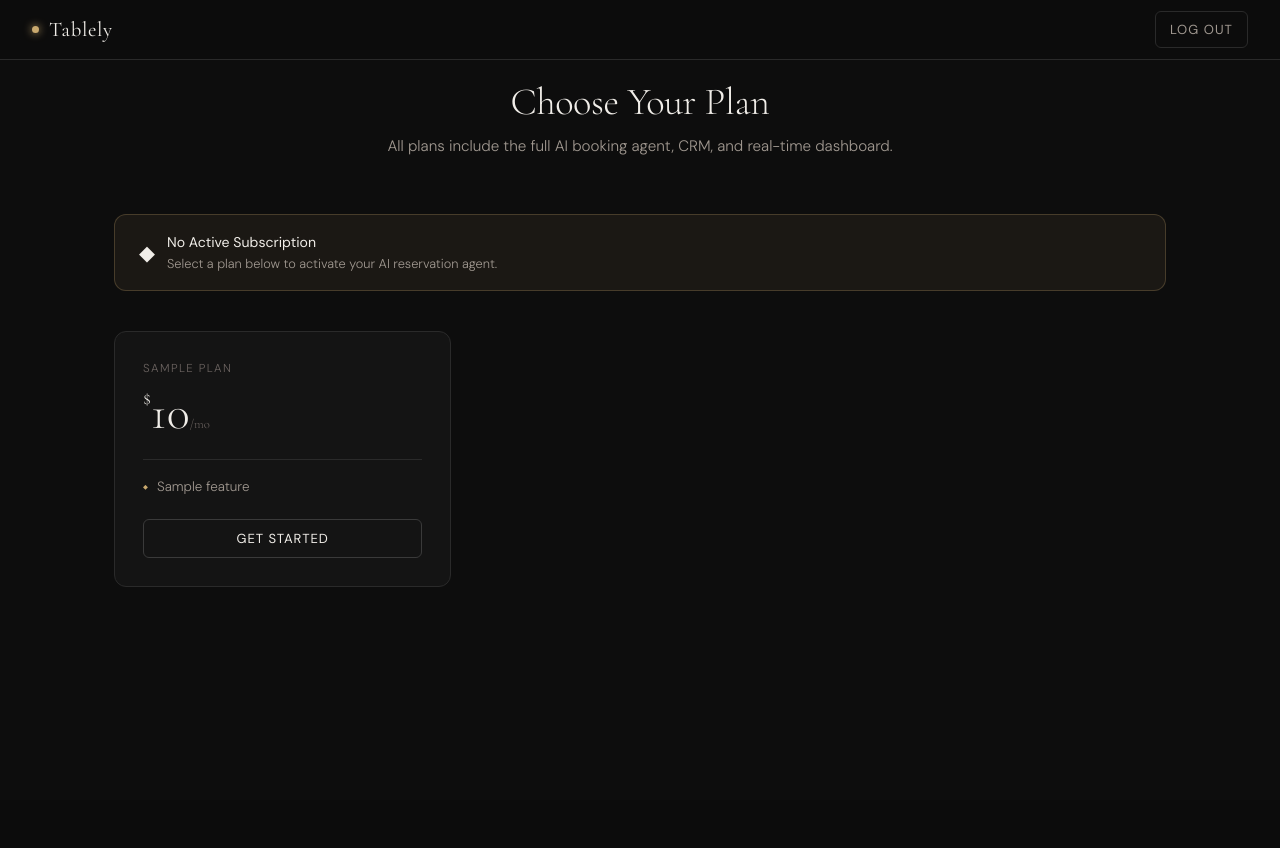
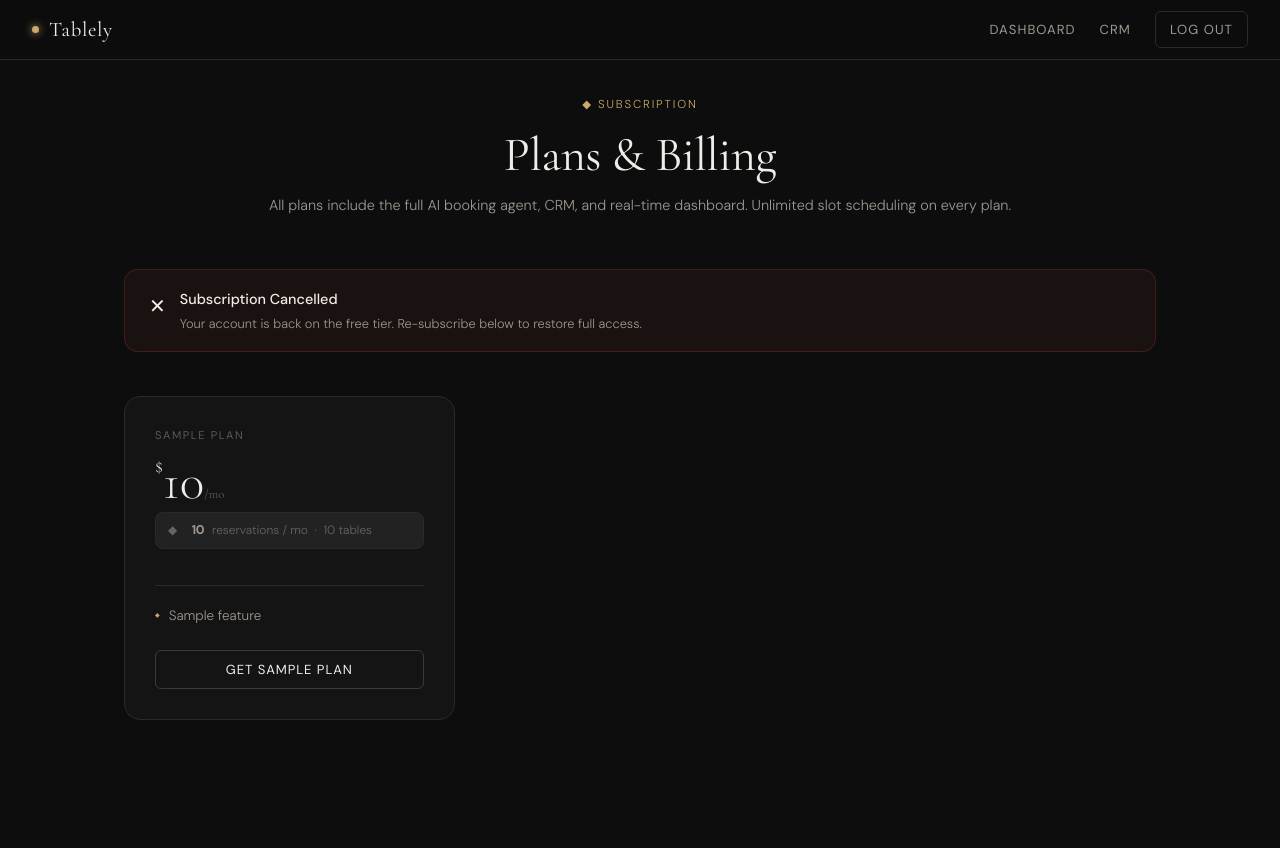
Before and after one commit to abdulwaarisinfo-dot/AI-RESTAURANT-RESERVATION-BOT, a FastAPI app: template templates/billing.html in a window 1280 px wide. Before the commit the page ends 587 px from the top, so only its background shows below. Run offline with FastAPI, Linux system fonts and the light colour scheme; the template is opened without the code that fills it: most values are stand-ins (such as "Sample title", 1, 10 or a date in 2020).

Commit message:
Update billing.html

```diff
--- a/templates/billing.html
+++ b/templates/billing.html
@@ -4,148 +4,235 @@
   <title>Billing — Tablely</title>
   {% include "_base_styles.html" %}
   <style>
+    /* ── PAGE SHELL ── */
     .billing-page {
       min-height: 100vh;
-      padding: 80px 24px 60px;
-      max-width: 1100px;
+      padding: 96px 24px 80px;
+      max-width: 1080px;
       margin: 0 auto;
     }
+
+    /* ── HEADER ── */
     .billing-header {
       text-align: center;
-      margin-bottom: 56px;
+      margin-bottom: 52px;
     }
-    .billing-header h1 { font-size: 2.4rem; margin-bottom: 10px; }
-    .billing-header p { color: var(--text-2); font-size: .95rem; }
+    .billing-eyebrow {
+      font-size: .72rem; letter-spacing: .16em; text-transform: uppercase;
+      color: var(--gold); margin-bottom: 14px;
+    }
+    .billing-header h1 {
+      font-family: 'Cormorant Garamond', serif;
+      font-size: clamp(2rem, 4vw, 3rem);
+      font-weight: 400; color: var(--text); margin-bottom: 10px;
+    }
+    .billing-header p { font-size: .9rem; color: var(--text-2); }
 
-    /* STATUS BANNER */
+    /* ── STATUS BANNERS ── */
     .status-banner {
       display: flex; align-items: center; justify-content: space-between;
-      gap: 16px; padding: 16px 24px;
-      border-radius: var(--radius-lg); margin-bottom: 40px;
-      flex-wrap: wrap;
+      gap: 16px; padding: 18px 24px;
+      border-radius: 14px; margin-bottom: 44px; flex-wrap: wrap;
     }
-    .status-banner.active { background: rgba(91,184,145,.08); border: 1px solid rgba(91,184,145,.25); }
-    .status-banner.inactive { background: rgba(201,169,110,.08); border: 1px solid rgba(201,169,110,.25); }
-    .status-left { display: flex; align-items: center; gap: 12px; }
-    .status-icon { font-size: 1.3rem; }
-    .status-title { font-size: .88rem; color: var(--text); font-weight: 400; }
-    .status-desc { font-size: .8rem; color: var(--text-2); }
+    .status-banner.free {
+      background: rgba(201,169,110,.07);
+      border: 1px solid rgba(201,169,110,.22);
+    }
+    .status-banner.active {
+      background: rgba(91,184,145,.07);
+      border: 1px solid rgba(91,184,145,.22);
+    }
+    .status-banner.cancelled {
+      background: rgba(200,80,80,.07);
+      border: 1px solid rgba(200,80,80,.22);
+    }
+    .status-left { display: flex; align-items: flex-start; gap: 14px; }
+    .status-icon { font-size: 1.25rem; padding-top: 2px; }
+    .status-title { font-size: .9rem; color: var(--text); font-weight: 500; margin-bottom: 3px; }
+    .status-desc { font-size: .8rem; color: var(--text-2); line-height: 1.5; }
 
-    /* PLANS GRID */
+    /* FREE TIER USAGE METER */
+    .free-usage {
+      display: flex; align-items: center; gap: 12px; margin-top: 10px; flex-wrap: wrap;
+    }
+    .usage-bar-wrap {
+      flex: 1; min-width: 140px; height: 4px;
+      background: var(--bg-4); border-radius: 2px; overflow: hidden;
+    }
+    .usage-bar-fill {
+      height: 100%; border-radius: 2px;
+      background: var(--gold);
+      transition: width .5s ease;
+    }
+    .usage-bar-fill.danger { background: #e55; }
+    .usage-label { font-size: .75rem; color: var(--text-3); white-space: nowrap; }
+
+    /* ── PLANS GRID ── */
     .plans-grid {
       display: grid;
       grid-template-columns: repeat(3, 1fr);
       gap: 20px;
+      margin-bottom: 48px;
     }
     .plan-card {
       background: var(--bg-2); border: 1px solid var(--border);
-      border-radius: var(--radius-lg); padding: 28px;
+      border-radius: 16px; padding: 30px;
       display: flex; flex-direction: column;
-      position: relative; transition: border-color var(--transition);
+      position: relative;
+      transition: border-color .2s, transform .2s;
     }
+    .plan-card:hover { transform: translateY(-2px); }
     .plan-card.featured {
       border-color: var(--gold-dim);
-      box-shadow: var(--shadow-gold);
+      background: linear-gradient(150deg, var(--bg-2), rgba(201,169,110,.04));
+      box-shadow: 0 0 40px rgba(201,169,110,.06);
     }
     .plan-card.featured::before {
       content: 'Most Popular';
       position: absolute; top: -11px; left: 50%; transform: translateX(-50%);
       background: var(--gold); color: #0d0d0d;
-      font-size: .67rem; font-weight: 500; letter-spacing: .08em; text-transform: uppercase;
-      padding: 3px 12px; border-radius: 100px;
+      font-size: .65rem; font-weight: 600; letter-spacing: .1em; text-transform: uppercase;
+      padding: 3px 14px; border-radius: 100px;
     }
-    .plan-card.current-plan {
+    .plan-card.current {
       border-color: var(--green);
     }
-    .plan-card.current-plan::after {
+    .plan-card.current::after {
       content: 'Current Plan';
       position: absolute; top: -11px; right: 20px;
       background: var(--green); color: #0d0d0d;
-      font-size: .67rem; font-weight: 500; letter-spacing: .08em; text-transform: uppercase;
-      padding: 3px 12px; border-radius: 100px;
+      font-size: .65rem; font-weight: 600; letter-spacing: .1em; text-transform: uppercase;
+      padding: 3px 14px; border-radius: 100px;
     }
     .plan-name {
-      font-size: .72rem; letter-spacing: .12em; text-transform: uppercase;
-      color: var(--text-3); margin-bottom: 10px;
+      font-size: .7rem; letter-spacing: .14em; text-transform: uppercase;
+      color: var(--text-3); margin-bottom: 12px;
     }
     .plan-price {
       font-family: 'Cormorant Garamond', serif;
-      font-size: 3rem; color: var(--text); line-height: 1; margin-bottom: 4px;
+      font-size: 3.2rem; line-height: 1; color: var(--text); margin-bottom: 4px;
     }
-    .plan-price sup { font-size: 1.2rem; vertical-align: top; margin-top: .5rem; }
-    .plan-price-period { font-size: .8rem; color: var(--text-3); }
-    hr { border: none; border-top: 1px solid var(--border); margin: 18px 0; }
-    .plan-features { flex: 1; display: flex; flex-direction: column; gap: 9px; margin-bottom: 22px; }
+    .plan-price sup { font-size: 1.2rem; vertical-align: top; margin-top: .45rem; }
+    .plan-period { font-size: .8rem; color: var(--text-3); }
+    .plan-divider { border: none; border-top: 1px solid var(--border); margin: 20px 0; }
+    .plan-features {
+      flex: 1; display: flex; flex-direction: column; gap: 10px; margin-bottom: 24px;
+    }
     .plan-feature {
       display: flex; align-items: flex-start; gap: 9px;
-      font-size: .84rem; color: var(--text-2); line-height: 1.4;
+      font-size: .84rem; color: var(--text-2); line-height: 1.45;
     }
-    .plan-feature::before { content: '◆'; font-size: .4rem; color: var(--gold); flex-shrink: 0; margin-top: 5px; }
-    .plan-limit-bar { margin-bottom: 16px; }
-    .plan-limit-label { font-size: .72rem; color: var(--text-3); margin-bottom: 5px; }
+    .plan-feature::before {
+      content: '◆'; font-size: .38rem; color: var(--gold);
+      flex-shrink: 0; margin-top: 5px;
+    }
+    .plan-highlight {
+      font-size: .75rem; color: var(--text-3);
+      background: var(--bg-4); border: 1px solid var(--border);
+      border-radius: 8px; padding: 8px 12px; margin-bottom: 16px;
+      display: flex; gap: 8px; align-items: center;
+    }
+    .plan-highlight strong { color: var(--text-2); }
 
-    /* cancel section */
+    /* ── CANCEL SECTION ── */
     .cancel-section {
-      text-align: center; margin-top: 48px;
-      padding: 24px; background: var(--bg-2);
-      border: 1px solid var(--border); border-radius: var(--radius-lg);
+      text-align: center; padding: 28px 24px;
+      background: var(--bg-2); border: 1px solid var(--border);
+      border-radius: 14px;
     }
-    .cancel-section h3 { font-size: 1.1rem; margin-bottom: 6px; }
-    .cancel-section p { font-size: .85rem; color: var(--text-2); margin-bottom: 16px; }
+    .cancel-section h3 { font-size: 1rem; color: var(--text); margin-bottom: 6px; }
+    .cancel-section p  { font-size: .83rem; color: var(--text-2); margin-bottom: 18px; }
 
-    /* loading state */
-    .btn-loading { opacity: .7; pointer-events: none; }
-    .btn-loading::after {
-      content: ' ...';
+    /* ── TOAST ── */
+    #toast {
+      position: fixed; bottom: 28px; right: 28px; z-index: 9999;
+      padding: 12px 20px; border-radius: 10px;
+      font-size: .85rem; color: #fff;
+      opacity: 0; transform: translateY(8px);
+      transition: opacity .25s, transform .25s;
+      pointer-events: none;
     }
+    #toast.show { opacity: 1; transform: translateY(0); }
+    #toast.success { background: rgba(91,184,145,.9); }
+    #toast.error   { background: rgba(200,80,80,.9); }
 
-    @media (max-width: 768px) {
-      .plans-grid { grid-template-columns: 1fr; }
-      .billing-page { padding-top: 72px; }
-    }
+    /* ── RESPONSIVE ── */
+    @media (max-width: 860px) { .plans-grid { grid-template-columns: 1fr; } }
+    @media (max-width: 600px) { .billing-page { padding-top: 76px; } }
   </style>
 </head>
 <body>
+  <!-- NAV -->
   <nav class="nav">
     <a class="nav-brand" href="/">
       <div class="nav-brand-dot"></div>
       Tablely
     </a>
     <div class="nav-links">
-      {% if active %}
-      <a href="/dashboard" class="active">Dashboard</a>
-      {% endif %}
+      <a href="/dashboard">Dashboard</a>
+      <a href="/crm">CRM</a>
       <a href="/logout" class="btn btn-ghost btn-sm">Log Out</a>
     </div>
   </nav>
 
   <div class="billing-page">
+
+    <!-- Header -->
     <div class="billing-header">
-      <h1>Choose Your Plan</h1>
-      <p>All plans include the full AI booking agent, CRM, and real-time dashboard.</p>
+      <div class="billing-eyebrow">◆ Subscription</div>
+      <h1>Plans &amp; Billing</h1>
+      <p>All plans include the full AI booking agent, CRM, and real-time dashboard. Unlimited slot scheduling on every plan.</p>
     </div>
 
-    <!-- Subscription status banner -->
+    <!-- Status banner -->
     {% if active %}
     <div class="status-banner active">
       <div class="status-left">
         <div class="status-icon">✓</div>
         <div>
-          <div class="status-title">Subscription Active</div>
-          <div class="status-desc">Currently on the <strong>{{ current_plan | capitalize }}</strong> plan. You can upgrade or switch below.</div>
+          <div class="status-title">Subscription Active — {{ plans[current_plan].name if current_plan in plans else current_plan | capitalize }} Plan</div>
+          <div class="status-desc">
+            {{ limits.reservations_used }} / {{ limits.reservations_limit }} reservations used this month
+            &nbsp;·&nbsp; Up to {{ limits.tables_max if limits.tables_max < 999 else 'unlimited' }} tables
+            &nbsp;·&nbsp; Unlimited slot scheduling
           </div>
         </div>
-      <a href="/dashboard" class="btn btn-outline btn-sm">Go to Dashboard</a>
       </div>
+      <a href="/dashboard" class="btn btn-outline btn-sm">Dashboard →</a>
+    </div>
+
+    {% elif owner.subscription_status == 'cancelled' %}
+    <div class="status-banner cancelled">
+      <div class="status-left">
+        <div class="status-icon">✕</div>
+        <div>
+          <div class="status-title">Subscription Cancelled</div>
+          <div class="status-desc">Your account is back on the free tier. Re-subscribe below to restore full access.</div>
+        </div>
+      </div>
+    </div>
+
     {% else %}
-    <div class="status-banner inactive">
+    {# Free tier — show live usage meter #}
+    <div class="status-banner free">
       <div class="status-left">
         <div class="status-icon">◆</div>
         <div>
-          <div class="status-title">No Active Subscription</div>
-          <div class="status-desc">Select a plan below to activate your AI reservation agent.</div>
+          <div class="status-title">Free Tier — No subscription required</div>
+          <div class="status-desc">
+            You have <strong>{{ limits.reservations_left }} of {{ free_reservations }} free reservations</strong> remaining
+            &nbsp;·&nbsp; Up to {{ limits.tables_max }} tables
+          </div>
+          <div class="free-usage">
+            <div class="usage-bar-wrap">
+              <div class="usage-bar-fill {% if limits.reservations_left <= 2 %}danger{% endif %}"
+                   style="width: {{ ((limits.reservations_used / free_reservations) * 100) | int }}%"></div>
+            </div>
+            <span class="usage-label">{{ limits.reservations_used }}/{{ free_reservations }} used</span>
           </div>
         </div>
+      </div>
+      <a href="/dashboard" class="btn btn-outline btn-sm">Dashboard →</a>
     </div>
     {% endif %}
 
@@ -154,13 +241,18 @@
       {% for key, plan in plans.items() %}
       <div class="plan-card
         {% if key == 'professional' %}featured{% endif %}
-        {% if key == current_plan and active %}current-plan{% endif %}
+        {% if key == current_plan and active %}current{% endif %}
       ">
         <div class="plan-name">{{ plan.name }}</div>
-        <div class="plan-price">
-          <sup>$</sup>{{ plan.price_month }}<span class="plan-price-period">/mo</span>
+        <div class="plan-price"><sup>$</sup>{{ plan.price_month }}<span class="plan-period">/mo</span></div>
+
+        <div class="plan-highlight">
+          ◆ &nbsp;<strong>{{ plan.reservations_month | int | string | replace('1200','1,200') | replace('1600','1,600') | replace('2000','2,000') }}</strong> reservations / mo
+          &nbsp;·&nbsp; {{ plan.tables_max if plan.tables_max < 999 else '∞' }} tables
         </div>
-        <hr>
+
+        <hr class="plan-divider">
+
         <div class="plan-features">
           {% for f in plan.features %}
           <div class="plan-feature">{{ f }}</div>
@@ -168,93 +260,134 @@
         </div>
 
         {% if key == current_plan and active %}
-        <button class="btn btn-ghost" disabled style="width:100%;">Current Plan</button>
+          <button class="btn btn-ghost" disabled style="width:100%;cursor:default;">Current Plan</button>
         {% else %}
           <button
             class="btn {% if key == 'professional' %}btn-primary{% else %}btn-outline{% endif %}"
             style="width:100%;"
             onclick="subscribe('{{ key }}', this)"
-          data-plan="{{ key }}"
           >
-          {% if active %}Switch to {{ plan.name }}{% else %}Get Started{% endif %}
+            {% if active %}Switch to {{ plan.name }}{% else %}Get {{ plan.name }}{% endif %}
           </button>
         {% endif %}
       </div>
       {% endfor %}
     </div>
 
-    <!-- Cancel subscription (only if active) -->
+    <!-- Cancel section (only shown if active) -->
     {% if active %}
     <div class="cancel-section">
       <h3>Cancel Subscription</h3>
-      <p>Your account will remain active until the end of the billing period.</p>
-      <button class="btn btn-danger btn-sm" onclick="cancelSub(this)">
-        Cancel Subscription
-      </button>
+      <p>Your account reverts to the free tier (10 reservations, 3 tables). All your data is preserved.</p>
+      <button class="btn btn-danger btn-sm" onclick="cancelSub(this)">Cancel Subscription</button>
     </div>
     {% endif %}
-  </div>
+
+  </div><!-- /billing-page -->
+
+  <!-- Toast -->
+  <div id="toast"></div>
 
   <script>
+    function showToast(msg, type) {
+      const t = document.getElementById('toast');
+      t.textContent = msg;
+      t.className   = `show ${type}`;
+      setTimeout(() => { t.className = ''; }, 3200);
+    }
+
+    // ── Subscribe / Switch plan ───────────────────────────────────────────────
+    // POST /api/billing/checkout  { plan }  → { checkout_url, plan }
+    // Auth: reads JWT from httpOnly cookie via Authorization header fallback.
+    // Paddle sandbox redirects to checkout_url.
     async function subscribe(plan, btn) {
-      btn.classList.add('btn-loading');
-      btn.textContent = 'Redirecting...';
+      const orig = btn.textContent;
+      btn.disabled    = true;
+      btn.textContent = 'Redirecting…';
+
+      // Extract JWT from httpOnly cookie (works when cookie is readable by JS;
+      // if httponly flag is set strictly, the server form-submit route is used instead).
+      // For the API route we need the token in the header.
+      const token = getCookie('access_token');
+      if (!token) {
+        window.location.href = '/login';
+        return;
+      }
 
       try {
-        const token = document.cookie.split(';')
-          .find(c => c.trim().startsWith('access_token='))
-          ?.split('=')[1];
-
         const res = await fetch('/api/billing/checkout', {
-          method: 'POST',
+          method:  'POST',
           headers: {
-            'Content-Type': 'application/json',
+            'Content-Type':  'application/json',
             'Authorization': `Bearer ${token}`,
           },
           body: JSON.stringify({ plan }),
         });
 
+        if (!res.ok) {
+          const err = await res.json().catch(() => ({}));
+          showToast(err.detail || 'Checkout failed. Please try again.', 'error');
+          btn.disabled    = false;
+          btn.textContent = orig;
+          return;
+        }
+
         const data = await res.json();
-
         if (data.checkout_url) {
           window.location.href = data.checkout_url;
         } else {
-          showToast('Could not initiate checkout. Please try again.', 'error');
-          btn.classList.remove('btn-loading');
-          btn.textContent = 'Get Started';
+          showToast('Could not open checkout. Please try again.', 'error');
+          btn.disabled    = false;
+          btn.textContent = orig;
         }
       } catch (e) {
         showToast('Network error. Please try again.', 'error');
-        btn.classList.remove('btn-loading');
-        btn.textContent = 'Get Started';
+        btn.disabled    = false;
+        btn.textContent = orig;
       }
     }
 
+    // ── Cancel subscription ───────────────────────────────────────────────────
+    // POST /api/billing/cancel  (no body)  → { cancelled: true }
+    // On success: reload to show updated free-tier banner.
     async function cancelSub(btn) {
-      if (!confirm('Are you sure you want to cancel your subscription?')) return;
-      btn.classList.add('btn-loading');
+      if (!confirm('Cancel your subscription? You will keep access until the end of the billing period, then revert to the free tier.')) return;
+
+      const orig = btn.textContent;
+      btn.disabled    = true;
+      btn.textContent = 'Cancelling…';
+
+      const token = getCookie('access_token');
+      if (!token) { window.location.href = '/login'; return; }
 
       try {
-        const token = document.cookie.split(';')
-          .find(c => c.trim().startsWith('access_token='))
-          ?.split('=')[1];
-
         const res = await fetch('/api/billing/cancel', {
-          method: 'POST',
+          method:  'POST',
           headers: { 'Authorization': `Bearer ${token}` },
         });
 
         if (res.ok) {
-          showToast('Subscription cancelled successfully.', 'success');
-          setTimeout(() => location.reload(), 1500);
+          showToast('Subscription cancelled.', 'success');
+          setTimeout(() => location.reload(), 1600);
         } else {
-          showToast('Failed to cancel. Please contact support.', 'error');
-          btn.classList.remove('btn-loading');
+          const err = await res.json().catch(() => ({}));
+          showToast(err.detail || 'Failed to cancel. Contact support.', 'error');
+          btn.disabled    = false;
+          btn.textContent = orig;
         }
       } catch (e) {
         showToast('Network error.', 'error');
-        btn.classList.remove('btn-loading');
+        btn.disabled    = false;
+        btn.textContent = orig;
       }
+    }
+
+    // Helper: read a cookie by name (works when httpOnly is NOT set, or for non-httponly cookies)
+    function getCookie(name) {
+      return document.cookie.split(';')
+        .map(c => c.trim())
+        .find(c => c.startsWith(name + '='))
+        ?.split('=').slice(1).join('=') || '';
     }
   </script>
 </body>
```
Lines whose indentation alone changed are shown as unchanged.
